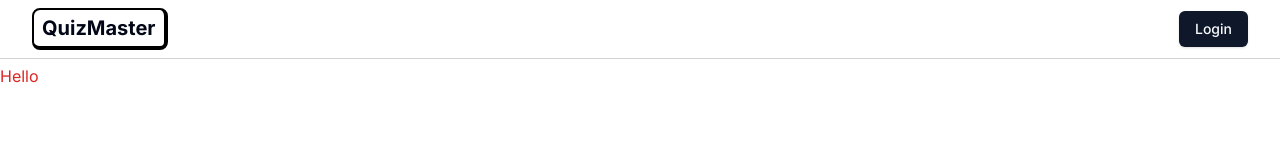
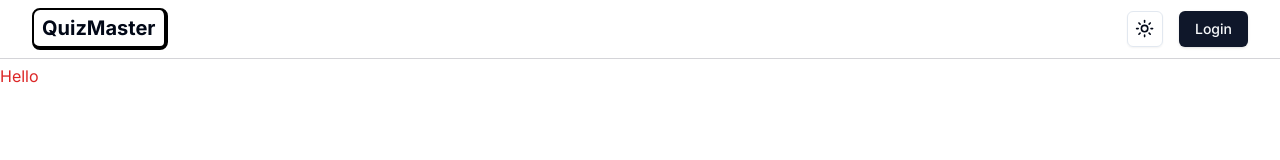
Before and after one commit to msebarjr/QuizMaster, a Next.js app: page / in a window 1280 px wide. Shown: the top 160 px of the page. Built offline with nearby package versions, Linux system fonts and the light colour scheme; no server answers.

Commit message:
Added light/dark mode

```diff
--- a/src/app/layout.tsx
+++ b/src/app/layout.tsx
@@ -2,6 +2,8 @@
 import type { Metadata } from 'next'
 import { Inter } from 'next/font/google'
 import { cn } from '@/lib/utils'
+
+import Providers from '@/components/Providers'
 
 // Custom Components
 import Navbar from '../components/Navbar'
@@ -20,7 +22,12 @@
 }) {
   return (
     <html lang="en">
-      <body className={cn(inter.className, 'antialiased min-h-screen pt-16')}><Navbar />{children}</body>
+      <Providers>
+        <body className={cn(inter.className, 'antialiased min-h-screen pt-16')}>
+          <Navbar />
+          {children}
+        </body>
+      </Providers>
     </html>
   )
 }
--- a/src/components/Navbar/index.tsx
+++ b/src/components/Navbar/index.tsx
@@ -2,9 +2,10 @@
 import Link from 'next/link'
 import { getAuthSession } from '@/lib/nextauth'
 
-// shadcn Components
-import { LoginButton } from '../../components/Buttons'
+// Custom Components
+import { LoginButton } from '../Buttons'
 import UserAccount from '../User/UserDropdown'
+import ThemeToggle from '../ThemeToggle'
 
 type Props = {}
 
@@ -20,7 +21,11 @@
           <p className='rounded-lg border-2 border-b-4 border-r-4 border-black px-2 py-1 text-xl font-bold transition-all hover:-translate-y-[2px] md:block dark:border-white '>QuizMaster</p>
         </Link>
         <div className="flex items-center">
-          {session?.user ? <UserAccount user={session.user} /> : <LoginButton text='Login' />}</div>
+          <ThemeToggle className='mr-4'/>
+          <div className="flex items-center">
+            {session?.user ? <UserAccount user={session.user} /> : <LoginButton text='Login' />}
+          </div>
+        </div>
       </div>
     </div>
   )
--- /dev/null
+++ b/src/components/ThemeToggle.tsx
@@ -0,0 +1,45 @@
+"use client"
+
+import React from "react"
+import { Moon, Sun } from "lucide-react"
+import { useTheme } from "next-themes"
+
+// shadcn Components
+import { Button } from "@/components/ui/button"
+import {
+  DropdownMenu,
+  DropdownMenuContent,
+  DropdownMenuItem,
+  DropdownMenuTrigger,
+} from "@/components/ui/dropdown-menu"
+
+const ThemeToggle = ({className, ...props}: React.HTMLAttributes<HTMLDivElement>) => {
+  const { setTheme } = useTheme()
+
+  return (
+    <div className={className} {...props}>
+      <DropdownMenu>
+        <DropdownMenuTrigger asChild>
+          <Button variant="outline" size="icon">
+            <Sun className="h-[1.2rem] w-[1.2rem] rotate-0 scale-100 transition-all dark:-rotate-90 dark:scale-0" />
+            <Moon className="absolute h-[1.2rem] w-[1.2rem] rotate-90 scale-0 transition-all dark:rotate-0 dark:scale-100" />
+            <span className="sr-only">Toggle theme</span>
+          </Button>
+        </DropdownMenuTrigger>
+        <DropdownMenuContent align="end">
+          <DropdownMenuItem onClick={() => setTheme("light")}>
+            Light
+          </DropdownMenuItem>
+          <DropdownMenuItem onClick={() => setTheme("dark")}>
+            Dark
+          </DropdownMenuItem>
+          <DropdownMenuItem onClick={() => setTheme("system")}>
+            System
+          </DropdownMenuItem>
+        </DropdownMenuContent>
+      </DropdownMenu>
+    </div>
+  )
+}
+
+export default ThemeToggle
```
Also changed, not shown: src/components/Providers.tsx (+8 -5 lines).
